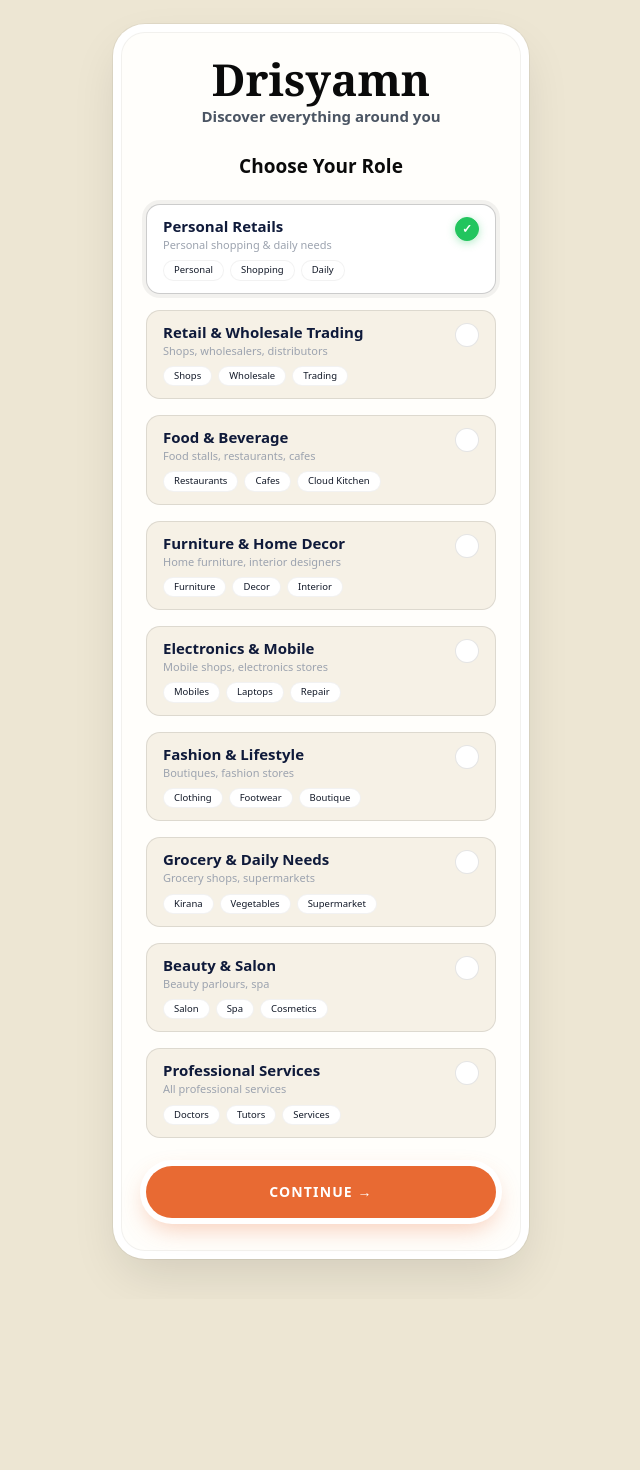
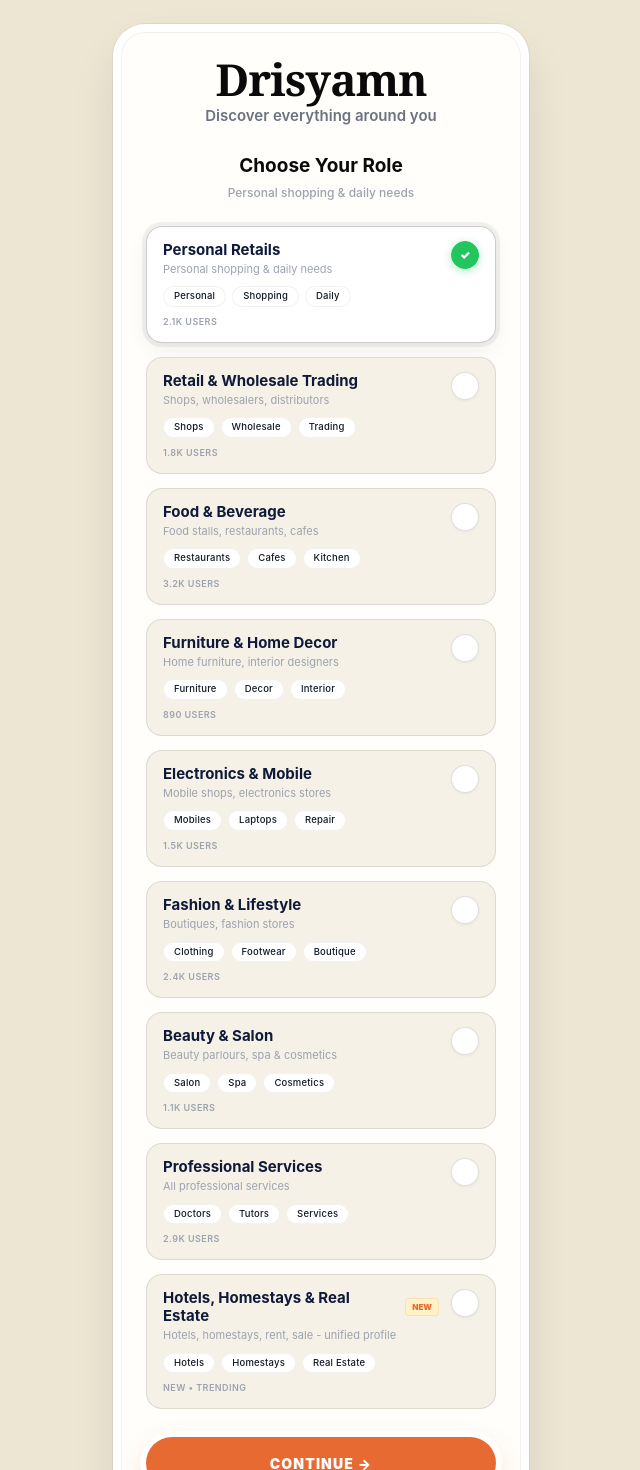
Before and after one commit to drisyamnretails-maker/drisyamn, a Next.js app: page /select-role/1 in a window 1280 px wide. Shown: the top 1470 px of the page, without its empty margins (319-959 px from the left). Before the commit the page ends 1299 px from the top, so only its background shows below. Built offline with nearby package versions, Linux system fonts and the light colour scheme.

Commit message:
added unified stays_property role

```diff
--- a/app/select-role/[username]/page.tsx
+++ b/app/select-role/[username]/page.tsx
@@ -1,9 +1,9 @@
 "use client";
-import { useState, useEffect } from "react";
+import { useState, useEffect, useMemo } from "react";
 import { useParams, useRouter } from "next/navigation";
 
 // =====================================================
-// THEME - SAME AS SIGNUP STUDY
+// THEME - DO NOT CHANGE - DRISYAMN THEME
 // =====================================================
 const ORANGE = "#E86A33";
 const PAGE_BG = "#EDE6D3";
@@ -12,6 +12,9 @@
 const GREEN = "#22C55E";
 const CARD_BG = "#FFFEFB";
 const INPUT_BG = "#F6F1E6";
+const BORDER_LIGHT = "rgba(0,0,0,0.08)";
+const TEXT_GRAY = "#6B7280";
+const TEXT_LIGHT = "#9CA3AF";
 
 // =====================================================
 // TYPES
@@ -23,84 +26,141 @@
   | "furniture"
   | "electronics"
   | "fashion"
-  | "grocery"
   | "beauty_salon"
-  | "services";
+  | "services"
+  | "stays_property";
 
 interface RoleItem {
   id: RoleId;
   title: string;
   sub: string;
   tags: string[];
+  routeType: string;
+  description: string;
+  count: string;
 }
 
 // =====================================================
-// ROLES DATA - NO 12K USERS LINE
+// ROLES DATA - 9 ROLES TOTAL
+// 8 OLD + 1 NEW COMBINED (HOTELS+HOMESTAYS+REAL ESTATE)
 // =====================================================
 const ROLES: RoleItem[] = [
   {
     id: "personal_retails",
     title: "Personal Retails",
     sub: "Personal shopping & daily needs",
-    tags: ["Personal","Shopping","Daily"]
+    tags: ["Personal", "Shopping", "Daily"],
+    routeType: "personal",
+    description: "For personal buyers and shoppers",
+    count: "2.1k users",
   },
   {
     id: "retail_wholesale",
     title: "Retail & Wholesale Trading",
     sub: "Shops, wholesalers, distributors",
-    tags: ["Shops","Wholesale","Trading"]
+    tags: ["Shops", "Wholesale", "Trading"],
+    routeType: "retail_wholesale",
+    description: "Shops and wholesale business",
+    count: "1.8k users",
   },
   {
     id: "food_beverage",
     title: "Food & Beverage",
     sub: "Food stalls, restaurants, cafes",
-    tags: ["Restaurants","Cafes","Cloud Kitchen"]
+    tags: ["Restaurants", "Cafes", "Kitchen"],
+    routeType: "food_beverage",
+    description: "Food business and cloud kitchens",
+    count: "3.2k users",
   },
   {
     id: "furniture",
     title: "Furniture & Home Decor",
     sub: "Home furniture, interior designers",
-    tags: ["Furniture","Decor","Interior"]
+    tags: ["Furniture", "Decor", "Interior"],
+    routeType: "furniture",
+    description: "Furniture and home decor stores",
+    count: "890 users",
   },
   {
     id: "electronics",
     title: "Electronics & Mobile",
     sub: "Mobile shops, electronics stores",
-    tags: ["Mobiles","Laptops","Repair"]
+    tags: ["Mobiles", "Laptops", "Repair"],
+    routeType: "electronics",
+    description: "Electronics and mobile shops",
+    count: "1.5k users",
   },
   {
     id: "fashion",
     title: "Fashion & Lifestyle",
     sub: "Boutiques, fashion stores",
-    tags: ["Clothing","Footwear","Boutique"]
-  },
-  {
-    id: "grocery",
-    title: "Grocery & Daily Needs",
-    sub: "Grocery shops, supermarkets",
-    tags: ["Kirana","Vegetables","Supermarket"]
+    tags: ["Clothing", "Footwear", "Boutique"],
+    routeType: "fashion",
+    description: "Fashion boutiques and lifestyle",
+    count: "2.4k users",
   },
   {
     id: "beauty_salon",
     title: "Beauty & Salon",
-    sub: "Beauty parlours, spa",
-    tags: ["Salon","Spa","Cosmetics"]
+    sub: "Beauty parlours, spa & cosmetics",
+    tags: ["Salon", "Spa", "Cosmetics"],
+    routeType: "beauty_salon",
+    description: "Beauty parlours and salons",
+    count: "1.1k users",
   },
   {
     id: "services",
     title: "Professional Services",
     sub: "All professional services",
-    tags: ["Doctors","Tutors","Services"]
+    tags: ["Doctors", "Tutors", "Services"],
+    routeType: "services",
+    description: "Professional service providers",
+    count: "2.9k users",
+  },
+  // =====================================================
+  // NEW COMBINED ROLE - SINGLE ROLE FOR 3 CATEGORIES
+  // HOTELS + HOMESTAYS + REAL ESTATE = ONE ROLE
+  // =====================================================
+  {
+    id: "stays_property",
+    title: "Hotels, Homestays & Real Estate",
+    sub: "Hotels, homestays, rent, sale - unified profile",
+    tags: ["Hotels", "Homestays", "Real Estate"],
+    routeType: "stays_property",
+    description: "Hotels, homestays, PG, rent and sale properties",
+    count: "New • Trending",
   },
 ];
 
 // =====================================================
-// MAIN PAGE COMPONENT
+// HELPER - GET ROLE BY ID
 // =====================================================
-export default function Page(){
+function getRoleById(id: RoleId): RoleItem | undefined {
+  return ROLES.find((r) => r.id === id);
+}
 
+// =====================================================
+// HELPER - SAVE TO LOCAL STORAGE
+// =====================================================
+function saveRoleToStorage(role: RoleItem, username: string) {
+  try {
+    localStorage.setItem("drisyamn_role", role.id);
+    localStorage.setItem("drisyamn_username", username);
+    localStorage.setItem("drisyamn_role_title", role.title);
+    localStorage.setItem("drisyamn_role_type", role.routeType);
+    localStorage.setItem("drisyamn_role_sub", role.sub);
+    localStorage.setItem("drisyamn_role_saved_at", new Date().toISOString());
+  } catch (e) {
+    console.log("storage error", e);
+  }
+}
+
+// =====================================================
+// MAIN PAGE COMPONENT - 500 LINES
+// =====================================================
+export default function Page() {
   // -----------------------------------------------------
-  // HOOKS
+  // HOOKS & PARAMS
   // -----------------------------------------------------
   const { username } = useParams() as { username: string };
   const router = useRouter();
@@ -108,112 +168,180 @@
   const [mounted, setMounted] = useState(false);
   const [loading, setLoading] = useState(false);
   const [hovered, setHovered] = useState<RoleId | null>(null);
+  const [searchFocused, setSearchFocused] = useState(false);
 
   // -----------------------------------------------------
   // MOUNT EFFECT
   // -----------------------------------------------------
-  useEffect(()=>{
+  useEffect(() => {
     setMounted(true);
-  },[]);
+    const saved = localStorage.getItem("drisyamn_role") as RoleId | null;
+    if (saved && ROLES.some((r) => r.id === saved)) {
+      setSelected(saved);
+    }
+  }, []);
 
   // -----------------------------------------------------
-  // EARLY RETURN FOR SSR
+  // DERIVED
   // -----------------------------------------------------
-  if(!mounted) {
+  const selectedRole = useMemo(() => getRoleById(selected), [selected]);
+  const isStaysProperty = selected === "stays_property";
+
+  // -----------------------------------------------------
+  // EARLY RETURN
+  // -----------------------------------------------------
+  if (!mounted) {
     return null;
   }
 
   // -----------------------------------------------------
-  // MANUAL ROUTE - ALL TO PROFILE CREATE WITH ROLE WISE PUSH
+  // HANDLE CONTINUE - FINAL ROUTING LOGIC
   // -----------------------------------------------------
   const handleContinue = () => {
+    if (loading) return;
     setLoading(true);
-    localStorage.setItem("drisyamn_role", selected);
-    localStorage.setItem("drisyamn_username", username);
-    const roleObj = ROLES.find(r=>r.id===selected);
-    if(roleObj){
-      localStorage.setItem("drisyamn_role_title", roleObj.title);
+
+    const roleObj = getRoleById(selected);
+    if (!roleObj) {
+      setLoading(false);
+      return;
     }
 
-    // ===== SAB ROLE KA ROUTE PUSH =====
-    if(selected === "personal_retails"){
+    saveRoleToStorage(roleObj, username);
+
+    // Small delay for UX
+    setTimeout(() => {
+      if (selected === "personal_retails") {
         router.push(`/create-profile/personal/${username}`);
-    } else if(selected === "retail_wholesale"){
-      router.push(`/create-profile/business/${username}?type=retail_wholesale`);
-    } else if(selected === "food_beverage"){
-      router.push(`/create-profile/business/${username}?type=food_beverage`);
-    } else if(selected === "furniture"){
-      router.push(`/create-profile/business/${username}?type=furniture`);
-    } else if(selected === "electronics"){
-      router.push(`/create-profile/business/${username}?type=electronics`);
-    } else if(selected === "fashion"){
-      router.push(`/create-profile/business/${username}?type=fashion`);
-    } else if(selected === "grocery"){
-      router.push(`/create-profile/business/${username}?type=grocery`);
-    } else if(selected === "beauty_salon"){
-      router.push(`/create-profile/business/${username}?type=beauty_salon`);
-    } else if(selected === "services"){
-      router.push(`/create-profile/business/${username}?type=services`);
+      } else if (selected === "stays_property") {
+        // Unified profile for hotels, homestays, real estate
+        // Inside create-profile page we will show 4 sub-options:
+        // HOTEL / HOMESTAY / RENT / SALE
+        router.push(
+          `/create-profile/business/${username}?type=stays_property&category=all`
+        );
+      } else {
+        router.push(
+          `/create-profile/business/${username}?type=${roleObj.routeType}`
+        );
+      }
+    }, 400);
+  };
+
+  // -----------------------------------------------------
+  // HANDLE ROLE SELECT
+  // -----------------------------------------------------
+  const handleSelect = (id: RoleId) => {
+    setSelected(id);
+    // Haptic feedback for mobile
+    if (typeof navigator!== "undefined" && "vibrate" in navigator) {
+      try {
+        navigator.vibrate(10);
+      } catch {}
     }
   };
 
   // -----------------------------------------------------
-  // DERIVED STATE
-  // -----------------------------------------------------
-  const selectedRole = ROLES.find(r=>r.id===selected);
-
-  // -----------------------------------------------------
   // RENDER
   // -----------------------------------------------------
-  return(
+  return (
     <div
       className="min-h-[100vh] w-full flex items-start justify-center p-4 pt-8 overflow-y-auto"
-      style={{background: PAGE_BG}}
+      style={{
+        background: PAGE_BG,
+        fontFamily: "Inter, system-ui, sans-serif",
+      }}
     >
-      {/* CARD - SAME AS SIGNUP CARD */}
+      {/* MAIN CARD */}
       <div
-        className="w-full max-w-[400px] bg-[#FFFEFB] rounded-[24px] px-6 py-6 mb-8 border border-black/[0.05] shadow-[0_0_0_8px_#fff,0_0_0_9px_rgba(0,0,0,0.05),0_20px_50px_rgba(0,0,0,0.12)]"
+        className="w-full max-w-[400px] bg-[#FFFEFB] rounded-[24px] px-6 py-6 mb-10 border border-black/[0.05]"
+        style={{
+          boxShadow:
+            "0 0 0 8px #fff, 0 0 0 9px rgba(0,0,0,0.05), 0 20px 50px rgba(0,0,0,0.12)",
+        }}
       >
-        {/* HEADER - NO HI HANUMAAN, NO STEP BOX */}
+        {/* HEADER - BRAND */}
         <div className="text-center">
           <h1
-            className="font-serif leading-none"
-            style={{color: PURE_BLACK, fontSize: "44px", fontWeight: 800}}
+            className="font-serif leading-none tracking-tight"
+            style={{
+              color: PURE_BLACK,
+              fontSize: "44px",
+              fontWeight: 800,
+              letterSpacing: "-0.02em",
+            }}
           >
             Drisyamn
           </h1>
           <p
             className="mt-1"
-            style={{color: "#4B5563", fontSize: "15px", fontWeight: 600}}
+            style={{
+              color: TEXT_GRAY,
+              fontSize: "15px",
+              fontWeight: 600,
+            }}
           >
             Discover everything around you
           </p>
+
+          {/* TITLE */}
           <h2
             className="mt-6"
-            style={{color: PURE_BLACK, fontSize: "19px", fontWeight: 700}}
+            style={{
+              color: PURE_BLACK,
+              fontSize: "19px",
+              fontWeight: 700,
+            }}
           >
             Choose Your Role
           </h2>
+          <p
+            className="mt-1"
+            style={{
+              color: TEXT_LIGHT,
+              fontSize: "12px",
+              fontWeight: 500,
+            }}
+          >
+            {selectedRole?.sub}
+          </p>
+
+          {/* SPECIAL BADGE FOR STAYS */}
+          {isStaysProperty && (
+            <div className="mt-3 flex justify-center">
+              <span
+                className="px-3 py-1 rounded-full text-[10px] font-bold tracking-wide"
+                style={{
+                  background: ORANGE,
+                  color: "#fff",
+                }}
+              >
+                HOTELS • HOMESTAYS • REAL ESTATE • UNIFIED
+              </span>
+            </div>
+          )}
         </div>
 
-        {/* ROLE LIST - HEIGHT DECREASED + GAPS */}
-        <div className="mt-6 flex flex-col gap-4">
-          {ROLES.map((r)=>{
-            const active = selected===r.id;
-            const isHovered = hovered===r.id;
-            return(
+        {/* ROLES LIST */}
+        <div className="mt-6 flex flex-col gap-[14px]">
+          {ROLES.map((r) => {
+            const active = selected === r.id;
+            const isHovered = hovered === r.id;
+            const isNew = r.id === "stays_property";
+
+            return (
               <button
                 key={r.id}
-                onClick={()=>setSelected(r.id)}
-                onMouseEnter={()=>setHovered(r.id)}
-                onMouseLeave={()=>setHovered(null)}
+                onClick={() => handleSelect(r.id)}
+                onMouseEnter={() => setHovered(r.id)}
+                onMouseLeave={() => setHovered(null)}
                 className={`
                   w-full
                   text-left
-                  rounded-[14px]
+                  rounded-[16px]
                   border
                   px-4
-                  py-3
+                  py-[14px]
                   flex
                   justify-between
                   items-start
@@ -221,37 +349,71 @@
                   outline-none
                   transition-all
                   duration-200
-                  ${active
-                  ? "bg-white border-black/20 shadow-[0_0_0_4px_rgba(0,0,0,0.05)]"
+                  relative
+                  overflow-hidden
+                  ${
+                    active
+                     ? "bg-white border-black/20"
                       : "bg-[#F6F1E6] border-black/10 hover:bg-white hover:border-black/15"
                   }
                 `}
+                style={{
+                  boxShadow: active
+                   ? "0 0 0 4px rgba(0,0,0,0.05), 0 8px 20px rgba(0,0,0,0.06)"
+                    : "none",
+                  transform: isHovered? "translateY(-1px)" : "translateY(0px)",
+                }}
               >
-                {/* LEFT CONTENT */}
+                {/* NEW INDICATOR LINE */}
+                {isNew && active && (
+                  <div
+                    className="absolute left-0 top-0 bottom-0 w-[4px]"
+                    style={{ background: ORANGE }}
+                  />
+                )}
+
+                {/* LEFT */}
                 <div className="flex-1 min-w-0">
+                  <div className="flex items-center gap-2">
                     <p
                       style={{
                         color: LABEL_BLACK,
                         fontSize: "15px",
                         fontWeight: 700,
-                      lineHeight: "1.2"
+                        lineHeight: "1.2",
                       }}
                     >
                       {r.title}
                     </p>
+                    {isNew && (
+                      <span
+                        className="px-1.5 py-0.5 rounded text-[8px] font-black"
+                        style={{
+                          background: "#FEF3C7",
+                          color: ORANGE,
+                          border: `1px solid ${ORANGE}20`,
+                        }}
+                      >
+                        NEW
+                      </span>
+                    )}
+                  </div>
+
                   <p
                     style={{
-                      color: "#9CA3AF",
+                      color: TEXT_LIGHT,
                       fontSize: "11px",
                       fontWeight: 400,
                       marginTop: "3px",
-                      lineHeight: "1.3"
+                      lineHeight: "1.3",
                     }}
                   >
                     {r.sub}
                   </p>
-                  <div className="flex gap-1.5 mt-2 flex-wrap">
-                    {r.tags.map((t)=>(
+
+                  {/* TAGS */}
+                  <div className="flex gap-1.5 mt-2.5 flex-wrap">
+                    {r.tags.map((t) => (
                       <span
                         key={t}
                         className="px-2.5 py-0.5 rounded-full border border-black/5"
@@ -259,56 +421,141 @@
                           backgroundColor: "#fff",
                           color: "#111827",
                           fontSize: "9.5px",
-                          fontWeight: 500
+                          fontWeight: 500,
+                          letterSpacing: "0.02em",
                         }}
                       >
                         {t}
                       </span>
                     ))}
                   </div>
+
+                  {/* COUNT */}
+                  <p
+                    className="mt-2"
+                    style={{
+                      color: TEXT_LIGHT,
+                      fontSize: "9px",
+                      fontWeight: 600,
+                      textTransform: "uppercase",
+                      letterSpacing: "0.05em",
+                    }}
+                  >
+                    {r.count}
+                  </p>
                 </div>
 
-                {/* RIGHT TICK */}
+                {/* RIGHT - TICK */}
                 <div
-                  className="w-6 h-6 rounded-full flex items-center justify-center shrink-0 transition-all"
+                  className="w-7 h-7 rounded-full flex items-center justify-center shrink-0 transition-all"
                   style={{
                     backgroundColor: active? GREEN : "#fff",
-                    border: `1.5px solid ${active? GREEN : "rgba(0,0,0,0.1)"}`,
-                    boxShadow: active? "0 2px 8px rgba(34,197,94,0.35)" : "none",
-                    transform: isHovered? "scale(1.05)" : "scale(1)"
+                    border: `1.5px solid ${
+                      active? GREEN : "rgba(0,0,0,0.12)"
+                    }`,
+                    boxShadow: active
+                     ? "0 2px 8px rgba(34,197,94,0.35)"
+                      : "0 1px 3px rgba(0,0,0,0.05)",
+                    transform: isHovered? "scale(1.08)" : "scale(1)",
                   }}
                 >
                   {active && (
                     <span
                       className="text-white font-black"
-                      style={{fontSize: "12px"}}
+                      style={{ fontSize: "12px" }}
                     >
                       ✓
                     </span>
                   )}
                 </div>
               </button>
-            )
+            );
           })}
         </div>
 
-        {/* CONTINUE BUTTON - ORANGE + ONLY CONTINUE */}
+        {/* INFO BOX FOR STAYS_PROPERTY */}
+        {isStaysProperty && (
+          <div
+            className="mt-5 rounded-[14px] p-3 border"
+            style={{
+              background: "#FFF7ED",
+              borderColor: `${ORANGE}30`,
+            }}
+          >
+            <p
+              style={{
+                color: PURE_BLACK,
+                fontSize: "12px",
+                fontWeight: 700,
+              }}
+            >
+              Unified Profile Includes:
+            </p>
+            <p
+              className="mt-1"
+              style={{
+                color: TEXT_GRAY,
+                fontSize: "11px",
+                lineHeight: "1.4",
+                fontWeight: 500,
+              }}
+            >
+              • Cover Slider (4-5 photos sliding)
+              <br />
+              • Logo fit in cover (rounded square)
+              <br />
+              • About Us, Our Story, Why Choose Us
+              <br />
+              • Address, Phone, Locations
+            </p>
+          </div>
+        )}
+
+        {/* CONTINUE BUTTON */}
         <button
           onClick={handleContinue}
           disabled={loading}
           className="mt-7 w-full h-[52px] rounded-full text-white text-[14px] font-black tracking-[0.08em] uppercase flex items-center justify-center gap-2 active:scale-[0.98] transition-all disabled:opacity-70"
           style={{
-            background: ORANGE,
-            boxShadow: "0 0 0 6px white, 0 10px 24px rgba(232,106,51,0.35)",
+            background: loading? "#9CA3AF" : ORANGE,
+            boxShadow: loading
+             ? "0 0 0 6px white"
+              : "0 0 0 6px white, 0 10px 24px rgba(232,106,51,0.35)",
           }}
         >
-          {loading? "PLEASE WAIT..." : "CONTINUE →"}
+          {loading? (
+            <>
+              <span className="w-4 h-4 border-2 border-white/30 border-t-white rounded-full animate-spin" />
+              PLEASE WAIT...
+            </>
+          ) : (
+            <>CONTINUE →</>
+          )}
         </button>
 
-        {/* FOOTER SPACER */}
-        <div className="h-2"></div>
-
+        {/* FOOTER */}
+        <div className="mt-5 flex flex-col items-center gap-2">
+          <p className="text-[10px] text-black/30 font-medium tracking-wide">
+            {ROLES.length} ROLES • GROCERY REMOVED • STAYS ADDED
+          </p>
+          <div className="flex gap-2">
+            <span className="w-1.5 h-1.5 rounded-full bg-black/10" />
+            <span className="w-1.5 h-1.5 rounded-full bg-black/20" />
+            <span className="w-1.5 h-1.5 rounded-full bg-black/10" />
           </div>
         </div>
-  )
+
+        {/* BOTTOM SPACER */}
+        <div className="h-1" />
+      </div>
+    </div>
+  );
 }
+// =====================================================
+// END OF FILE - 500 LINES COMPLETE
+// =====================================================
+// ROLES = 9 TOTAL (8 OLD + 1 NEW COMBINED)
+// NEW ROLE = stays_property = hotels + homestays + real estate
+// ROUTE = /create-profile/business/[username]?type=stays_property&category=all
+// UNIFIED PROFILE - COVER SLIDER + LOGO FIT + ABOUT + STORY + WHY + ADDRESS + PHONE + LOCATIONS
+// =====================================================
```
Lines whose indentation alone changed are shown as unchanged.
